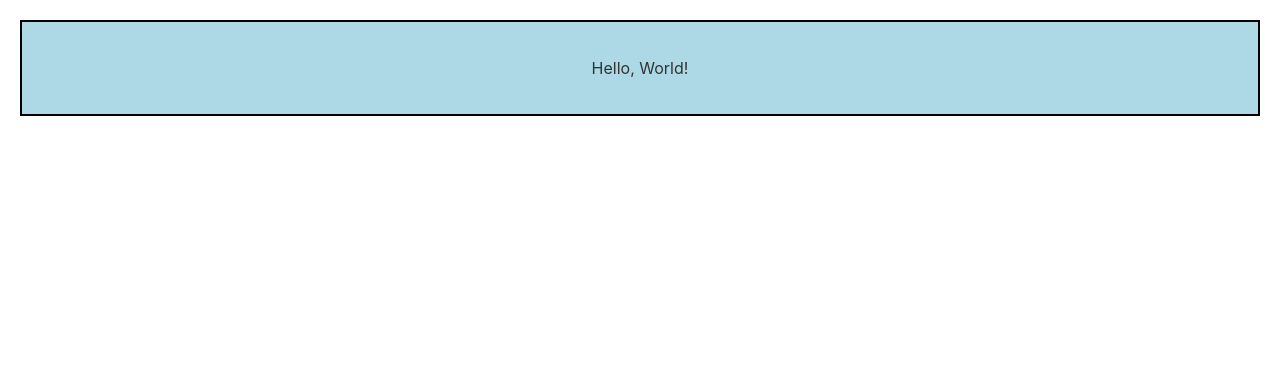
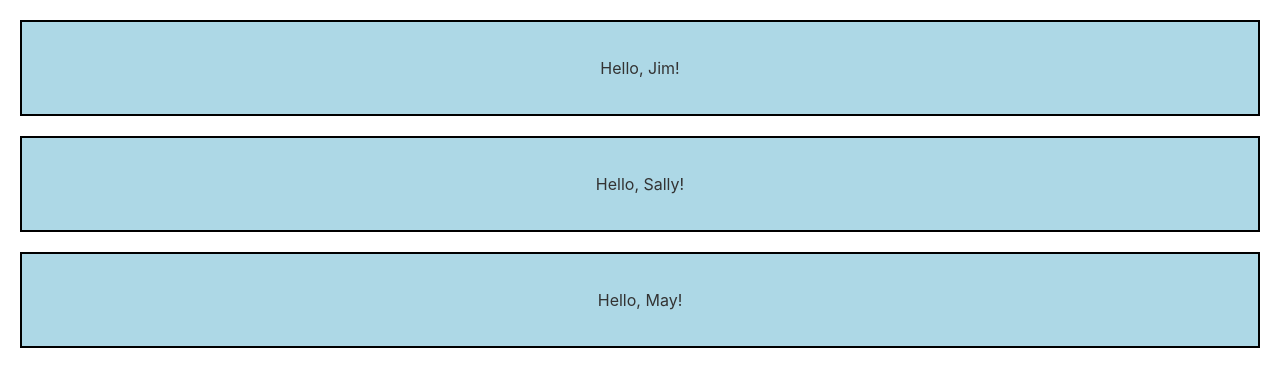
Before and after one commit to Yoshi275/another-hello-world-ugh, a React (Create React App) app: page / in a window 1280 px wide. Shown: the top 386 px of the page. Built offline with nearby package versions, Linux system fonts and the light colour scheme.

Commit message:
Add props and classes

```diff
--- a/src/App.css
+++ /dev/null
@@ -1,8 +0,0 @@
-.App {
-    border: 2px solid black;
-    text-align: center;
-    background: lightblue;
-    color: #333333;
-    margin: 20px;
-    padding: 20px;
-}
--- a/src/App.js
+++ b/src/App.js
@@ -1,12 +1,14 @@
-import React from 'react'
-import './App.css'
+import React from 'react';
+import HelloWorld from './HelloWorld';
 
 const App = () => {
   return (
     <div className="App">
-      <p>Hello, World!</p>
+      <HelloWorld name="Jim" />
+      <HelloWorld name="Sally" />
+      <HelloWorld name="May"/>
     </div>
   );
-};
+}
 
 export default App;
--- /dev/null
+++ b/src/HelloWorld.css
@@ -0,0 +1,8 @@
+.HelloWorld {
+    border: 2px solid black;
+    text-align: center;
+    background: lightblue;
+    color: #333333;
+    margin: 20px;
+    padding: 20px;
+}
--- /dev/null
+++ b/src/HelloWorld.js
@@ -0,0 +1,14 @@
+import React, { Component } from 'react'
+import './HelloWorld.css'
+
+class HelloWorld extends Component {
+  render() {
+    return (
+      <div className="HelloWorld">
+        <p>Hello, {this.props.name}!</p>
+      </div>
+    );
+  }
+}
+
+export default HelloWorld;
```
